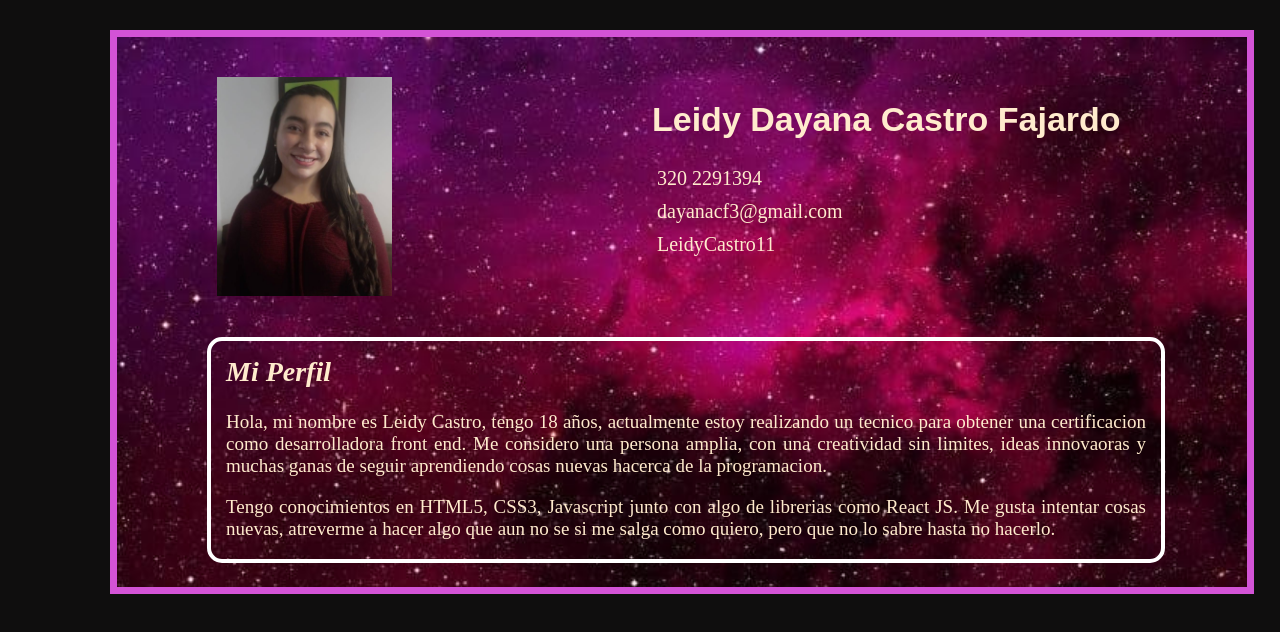
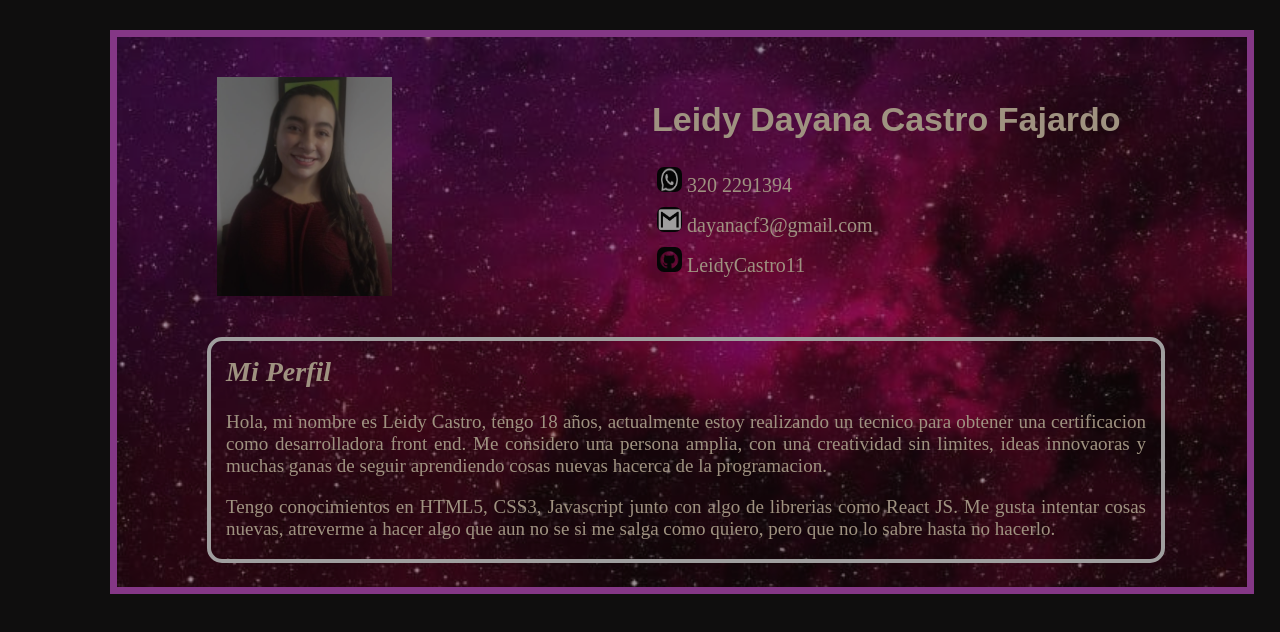
Before and after one commit to LeidyCastro11/CV_Leidy_Castro, a React (Create React App) app: page /yo in a window 1280 px wide. Shown: the top 632 px of the page. Built offline with nearby package versions, Linux system fonts and the light colour scheme; the HTML template or start-up script is replaced by a standard one.

Commit message:
Coloque iconos

```diff
--- a/src/Components/Estudios.jsx
+++ b/src/Components/Estudios.jsx
@@ -1,6 +1,9 @@
 import React from 'react' //Importar siempre react
 import '../utils/CSS/Estudios.estilos.css'
 import Leidy from '../utils/images/foto_perfil.jpg'
+import Whatsapp from '../utils/images/WhatsApp.jpg'
+import Gmail from '../utils/images/Gmail.jpg'
+import Github from '../utils/images/github.png'
 import {Link} from 'react-router-dom'
 
 const Estudios = () => {
@@ -14,9 +17,9 @@ const Estudios = () => {
                 </div>
             <div className="ContainerText">
                 <h1 className="CuerpoTitle">Leidy Dayana Castro Fajardo</h1>
-                <p>320 2291394</p>
-                <p>dayanacf3@gmail.com</p>
-                <p>LeidyCastro11</p>
+                    <p><img id="Wapp" src={Whatsapp} alt="WhatsApp" href="https://web.whatsapp.com/" /> 320 2291394</p>
+                    <p><img id="Wapp" src={Gmail} alt="Gmail" href="https://mail.google.com/mail/u/0/#inbox" /> dayanacf3@gmail.com</p>
+                    <p><img id="Wapp" src={Github} alt="Github" href="https://mail.google.com/mail/u/0/#inbox" /> LeidyCastro11</p>
             </div>
 
             <div className="Descripcion">
--- a/src/Components/Experiencia.jsx
+++ b/src/Components/Experiencia.jsx
@@ -1,6 +1,9 @@
 import React from 'react' //Importar siempre react
 import '../utils/CSS/Experiencia.estilos.css'
 import Leidy from '../utils/images/foto_perfil.jpg'
+import Whatsapp from '../utils/images/WhatsApp.jpg'
+import Gmail from '../utils/images/Gmail.jpg'
+import Github from '../utils/images/github.png'
 import {Link} from 'react-router-dom'
 
 const Experiencia = () => {
@@ -14,9 +17,9 @@ const Experiencia = () => {
                 </div>
             <div className="ContainerText">
                 <h1 className="CuerpoTitle">Leidy Dayana Castro Fajardo</h1>
-                <p>320 2291394</p>
-                <p>dayanacf3@gmail.com</p>
-                <p>LeidyCastro11</p>
+                    <p><img id="Wapp" src={Whatsapp} alt="WhatsApp" href="https://web.whatsapp.com/" /> 320 2291394</p>
+                    <p><img id="Wapp" src={Gmail} alt="Gmail" href="https://mail.google.com/mail/u/0/#inbox" /> dayanacf3@gmail.com</p>
+                    <p><img id="Wapp" src={Github} alt="Github" href="https://mail.google.com/mail/u/0/#inbox" /> LeidyCastro11</p>
             </div>
 
             <div className="Descripcion">
--- a/src/Components/Habilidades.jsx
+++ b/src/Components/Habilidades.jsx
@@ -1,6 +1,9 @@
 import React from 'react' //Importar siempre react
 import '../utils/CSS/Habilidades.estilos.css'
 import Leidy from '../utils/images/foto_perfil.jpg'
+import Whatsapp from '../utils/images/WhatsApp.jpg'
+import Gmail from '../utils/images/Gmail.jpg'
+import Github from '../utils/images/github.png'
 import {Link} from 'react-router-dom'
 
 const Habilidades = () => {
@@ -14,9 +17,9 @@ const Habilidades = () => {
                 </div>
             <div className="ContainerText">
                 <h1 className="CuerpoTitle">Leidy Dayana Castro Fajardo</h1>
-                <p>320 2291394</p>
-                <p>dayanacf3@gmail.com</p>
-                <p>LeidyCastro11</p>
+                    <p><img id="Wapp" src={Whatsapp} alt="WhatsApp" href="https://web.whatsapp.com/" /> 320 2291394</p>
+                    <p><img id="Wapp" src={Gmail} alt="Gmail" href="https://mail.google.com/mail/u/0/#inbox" /> dayanacf3@gmail.com</p>
+                    <p><img id="Wapp" src={Github} alt="Github" href="https://mail.google.com/mail/u/0/#inbox" /> LeidyCastro11</p>
             </div>
 
             <div className="Descripcion">
--- a/src/Components/Perfil.jsx
+++ b/src/Components/Perfil.jsx
@@ -1,6 +1,9 @@
 import React from 'react' //Importar siempre react
 import '../utils/CSS/Perfil.estilos.css'
 import Leidy from '../utils/images/foto_perfil.jpg'
+import Whatsapp from '../utils/images/WhatsApp.jpg'
+import Gmail from '../utils/images/Gmail.jpg'
+import Github from '../utils/images/github.png'
 import {Link} from 'react-router-dom'
 
 const Perfil = () => {
@@ -14,9 +17,9 @@ const Perfil = () => {
                 </div>
             <div className="ContainerText">
                 <h1 className="CuerpoTitle">Leidy Dayana Castro Fajardo</h1>
-                <p>320 2291394</p>
-                <p>dayanacf3@gmail.com</p>
-                <p>LeidyCastro11</p>
+                    <p><img id="Wapp" src={Whatsapp} alt="WhatsApp" href="https://web.whatsapp.com/" /> 320 2291394</p>
+                    <p><img id="Wapp" src={Gmail} alt="Gmail" href="https://mail.google.com/mail/u/0/#inbox" /> dayanacf3@gmail.com</p>
+                    <p><img id="Wapp" src={Github} alt="Github" href="https://mail.google.com/mail/u/0/#inbox" /> LeidyCastro11</p>
             </div>
 
             <div className="Descripcion">
--- a/src/Components/Principal.jsx
+++ b/src/Components/Principal.jsx
@@ -1,6 +1,9 @@
 import React from 'react' //Importar siempre react
 import '../utils/CSS/Principal.estilos.css'
 import Leidy from '../utils/images/foto_perfil.jpg'
+import Whatsapp from '../utils/images/WhatsApp.jpg'
+import Gmail from '../utils/images/Gmail.jpg'
+import Github from '../utils/images/github.png'
 import {Link} from 'react-router-dom'
 
 
@@ -15,9 +18,9 @@ const Principal = () => {
                     </div>
                 <div className="ContainerText">
                     <h1 className="CuerpoTitle">Leidy Dayana Castro Fajardo</h1>
-                    <p>320 2291394</p>
-                    <p>dayanacf3@gmail.com</p>
-                    <p>LeidyCastro11</p>
+                    <p><img id="Wapp" src={Whatsapp} alt="WhatsApp" href="https://web.whatsapp.com/" /> 320 2291394</p>
+                    <p><img id="Wapp" src={Gmail} alt="Gmail" href="https://mail.google.com/mail/u/0/#inbox" /> dayanacf3@gmail.com</p>
+                    <p><img id="Wapp" src={Github} alt="Github" href="https://mail.google.com/mail/u/0/#inbox" /> LeidyCastro11</p>
                 </div>
 
                 <div className="principal">
--- a/src/utils/CSS/Estudios.estilos.css
+++ b/src/utils/CSS/Estudios.estilos.css
@@ -4,6 +4,9 @@
     display: flex;
     border: 7px solid #DA9250;
     background-image: url(../images/Naran.jpg) ;
+    opacity: 0.6; /*transparecia*/
+    transition: background-color 0.2s ease-out,
+              color 0.2s ease-out;
     background-repeat: no-repeat;
     background-size: 100%;
     justify-content: space-between;
--- a/src/utils/CSS/Experiencia.estilos.css
+++ b/src/utils/CSS/Experiencia.estilos.css
@@ -4,6 +4,9 @@
     display: flex;
     border: 7px solid #696868;
     background-image: url(../images/Gricesito.jpg);
+    opacity: 0.6; /*transparecia*/
+    transition: background-color 0.2s ease-out,
+              color 0.2s ease-out;
     background-repeat: no-repeat;
     background-size: 100%;
     justify-content: space-between;
--- a/src/utils/CSS/Habilidades.estilos.css
+++ b/src/utils/CSS/Habilidades.estilos.css
@@ -6,6 +6,9 @@
     border: 7px solid #5BDA50;
     /* background-color: #0F0E0E; */
     background-image: url(../images/verde.jpg);
+    opacity: 0.6; /*transparecia*/
+    transition: background-color 0.2s ease-out,
+              color 0.2s ease-out;
     background-repeat: no-repeat;
     background-size: 100%;
     justify-content: space-between;
--- a/src/utils/CSS/Perfil.estilos.css
+++ b/src/utils/CSS/Perfil.estilos.css
@@ -4,6 +4,9 @@
     display: flex;
     border: 7px solid #D353D6;
     background-image: url(../images/Fucsia\ \(1\).jpeg);
+    opacity: 0.6; /*transparecia*/
+    transition: background-color 0.2s ease-out,
+              color 0.2s ease-out;
     background-repeat: no-repeat;
     background-size: 100%;
     justify-content: space-between;
--- a/src/utils/CSS/Principal.estilos.css
+++ b/src/utils/CSS/Principal.estilos.css
@@ -9,10 +9,19 @@ body, html {
     display: flex;
     border: 7px solid #47D2B1;
     background-image: url(../images/Fondo.jpg);
+    opacity: 0.6; /*transparecia*/
+    transition: background-color 0.2s ease-out,
+              color 0.2s ease-out;
     justify-content: space-between;
     color: blanchedalmond;
     margin-top: 30px;
     margin-left: 110px;
+}
+
+#Wapp{
+    width: 25px;
+    height: 25px;
+    border-radius: 7px;
 }
 
 .principal{
```
